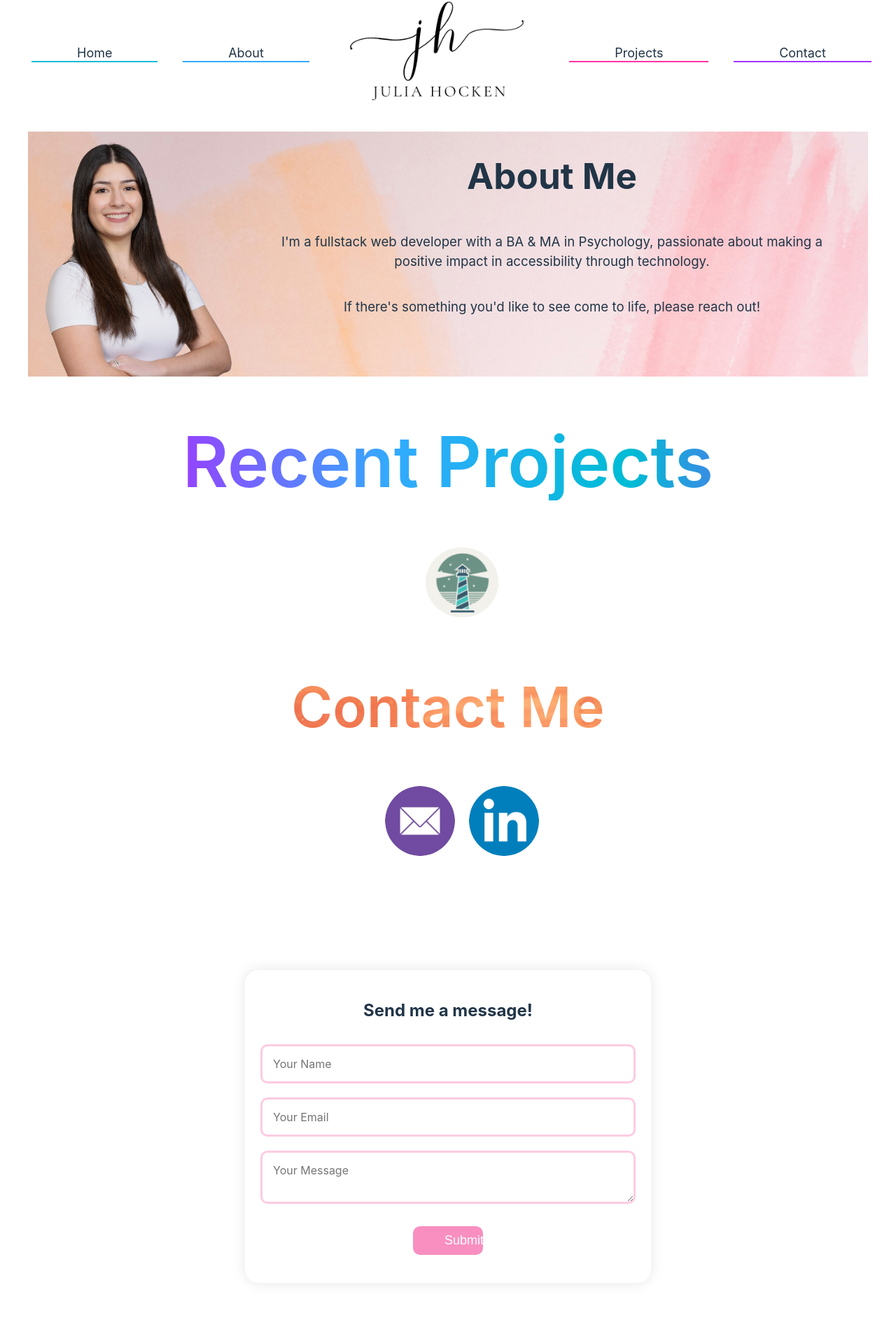
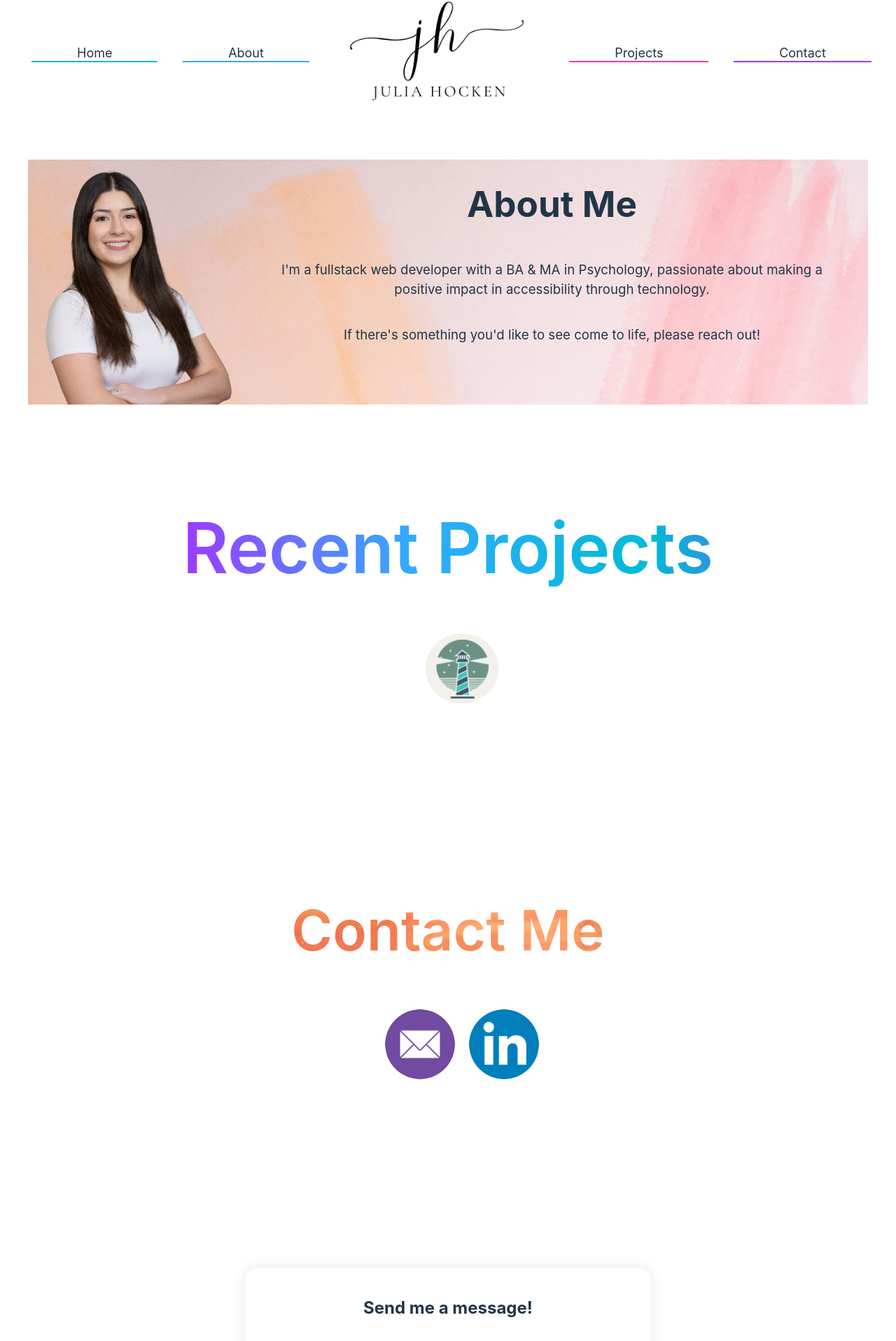
Before and after one commit to juhock/juPortfolioSite, a React (Vite) app: page / in a window 1280 px wide. Shown: the part 77-1993 px from the top of the page at 70% size. Built offline with nearby package versions, Linux system fonts and the light colour scheme.

Commit message:
minor css adjustments

```diff
--- a/src/App.css
+++ b/src/App.css
@@ -7,6 +7,8 @@
 
 /* about section  */
 .aboutSection {
+  margin-top: 40px;
+
   background-image: url("./assets/profileback.png");
   background-size: cover;
   display: flex;
@@ -33,6 +35,8 @@
 
 /* projects section */
 #projectTitle {
+  margin-top: 150px;
+
   font-size: 100px;
   font-weight: 600;
   color: transparent;
@@ -69,6 +73,8 @@
 }
 
 #contactTitle {
+  margin-top: 250px;
+
   display: flex;
   align-items: center;
   align-content: space-between;
--- a/src/ContactForm.css
+++ b/src/ContactForm.css
@@ -3,6 +3,7 @@
   justify-content: center;
   align-items: center;
   height: 100vh;
+  margin-top: 100px;
 }
 
 .contact-container {
@@ -34,7 +35,6 @@
   padding: 15px;
   margin: 10px 0;
   border: 1px solid #ddd;
-  border: solid #f88fc076;
 
   border-radius: 10px;
   font-size: 16px;
```
